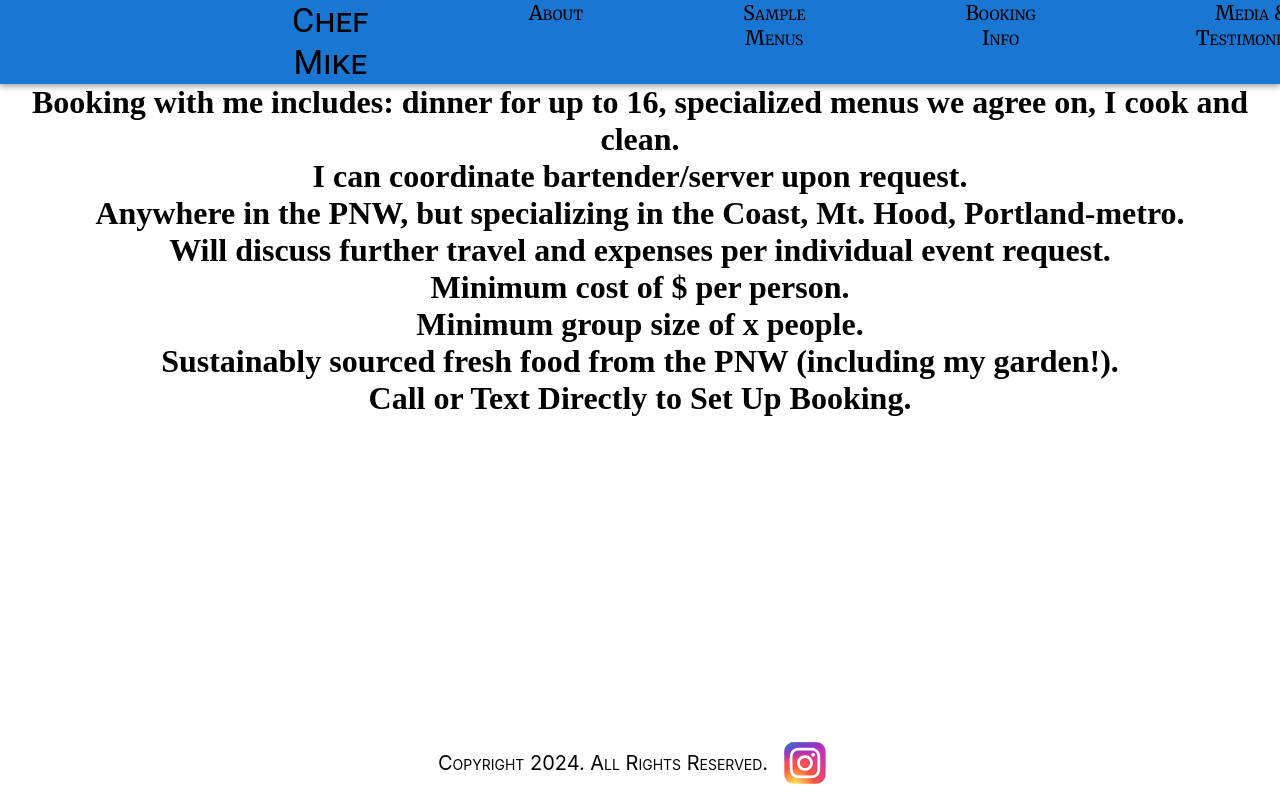
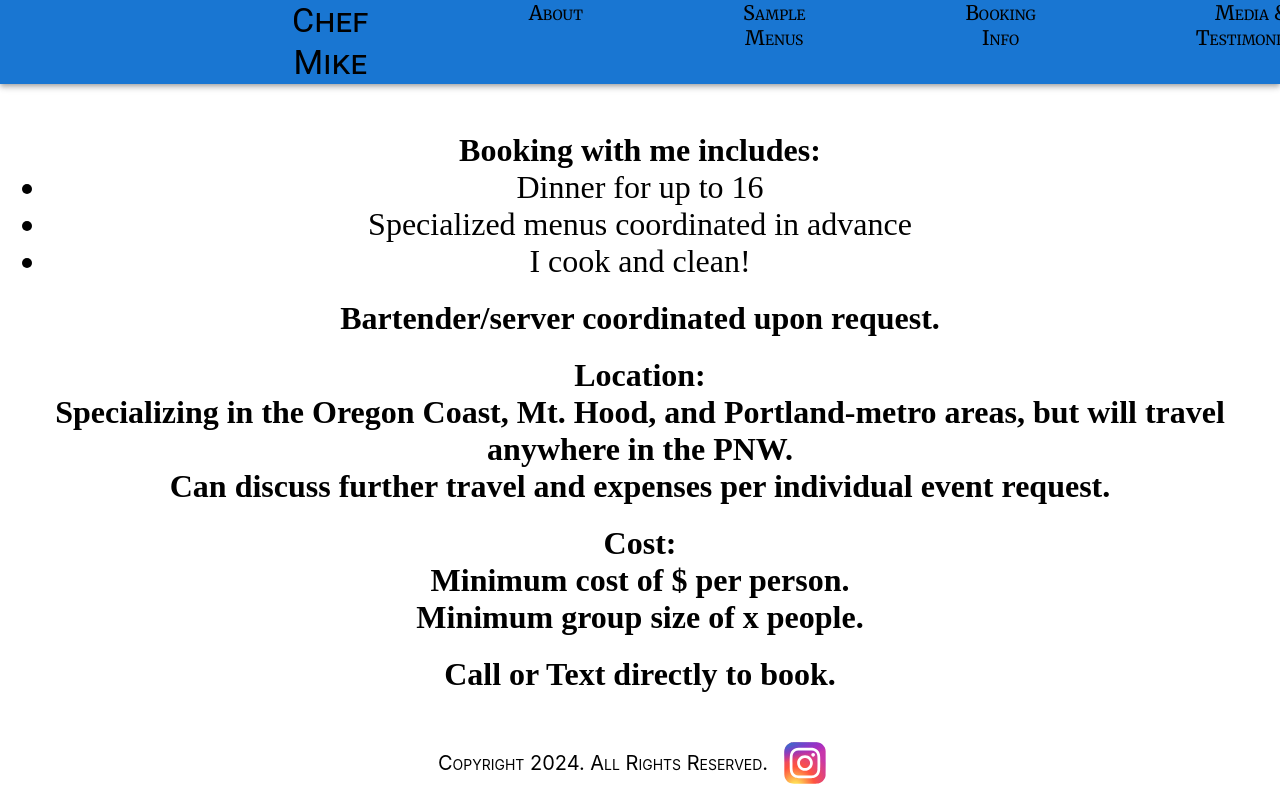
Before and after one commit to elgrons/ChefMike, a React (Create React App) app: page /booking in a window 1280 px wide. Shown: the top 800 px of the page. Built offline with nearby package versions, Linux system fonts and the light colour scheme; a web font is replaced by a local one.

Commit message:
WIP: adding instagram embed.

```diff
--- a/package.json
+++ b/package.json
@@ -12,8 +12,10 @@
     "@testing-library/react": "^13.4.0",
     "@testing-library/user-event": "^13.5.0",
     "framer-motion": "^10.16.12",
+    "querystring": "^0.2.1",
     "react": "^18.2.0",
     "react-dom": "^18.2.0",
+    "react-instagram-embed": "^3.0.0",
     "react-router-dom": "^6.20.0",
     "react-scripts": "5.0.1",
     "sass": "^1.69.5",
--- a/src/components/BookingInfo/BookingInfo.js
+++ b/src/components/BookingInfo/BookingInfo.js
@@ -1,18 +1,38 @@
-import  { React } from "react";
-import './BookingInfo.scss';
-
+import { React } from "react";
+import "./BookingInfo.scss";
+import { Grid } from "@mui/material";
 
 export const BookingInfo = () => {
   return (
     <>
-    <h1>Booking with me includes: dinner for up to 16, specialized menus we agree on, I cook and clean.</h1>
-    <h1>I can coordinate bartender/server upon request.</h1>
-    <h1>Anywhere in the PNW, but specializing in the Coast, Mt. Hood, Portland-metro.</h1>
-    <h1>Will discuss further travel and expenses per individual event request.</h1>
-    <h1>Minimum cost of $ per person.</h1>
-    <h1>Minimum group size of x people.</h1>
-    <h1>Sustainably sourced fresh food from the PNW (including my garden!).</h1>
-    <h1>Call or Text Directly to Set Up Booking.</h1>
+      <Grid container spacing={3}>
+        <Grid item m={6}>
+          <h1>
+            Booking with me includes:
+            <ul>
+              <li>Dinner for up to 16</li>
+              <li>Specialized menus coordinated in advance</li>
+              <li>I cook and clean!</li>
+            </ul>
+          </h1>
+          <br></br>
+          <h1>Bartender/server coordinated upon request.</h1>
+          <br></br>
+          <h1>Location:</h1>
+          <h1>
+            Specializing in the Oregon Coast, Mt. Hood, and Portland-metro areas, but will travel anywhere in the PNW.
+          </h1>
+          <h1>
+            Can discuss further travel and expenses per individual event request.
+          </h1>
+          <br></br>
+          <h1>Cost:</h1>
+          <h1>Minimum cost of $ per person.</h1>
+          <h1>Minimum group size of x people.</h1>
+          <br></br>
+          <h1>Call or Text directly to book.</h1>
+        </Grid>
+      </Grid>
     </>
-  )
-}
+  );
+};
--- a/src/components/Welcome/Welcome.js
+++ b/src/components/Welcome/Welcome.js
@@ -1,12 +1,28 @@
 import  { React } from "react";
 // import welcomeImg from "../../assets/img/Chef-Mike.png";
 import './Welcome.scss';
+import InstagramEmbed from 'react-instagram-embed';
+
 
 export const Welcome = () => {
   return (
     <>
     <h1>Your Private Chef: Mike</h1>
-    <img src="https://www.instagram.com/p/CyO8wbGSkX0/" />
+    <InstagramEmbed
+  url='https://www.instagram.com/p/CrqybT5Jx3u/'
+  clientAccessToken=''
+  maxWidth={320}
+  hideCaption={false}
+  containerTagName='div'
+  protocol=''
+  injectScript
+  onLoading={() => {}}
+  onSuccess={() => {}}
+  onAfterRender={() => {}}
+  onFailure={() => {}}
+/>
+
+
     </>
   )
 }
```
Also changed, not shown: 1 other file (tests, documents, lock files or other folders).
